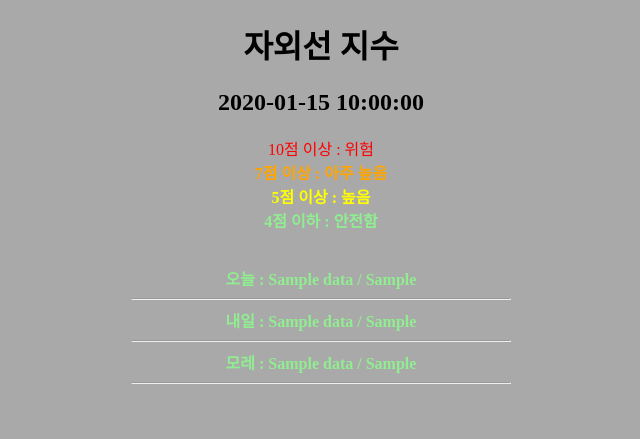
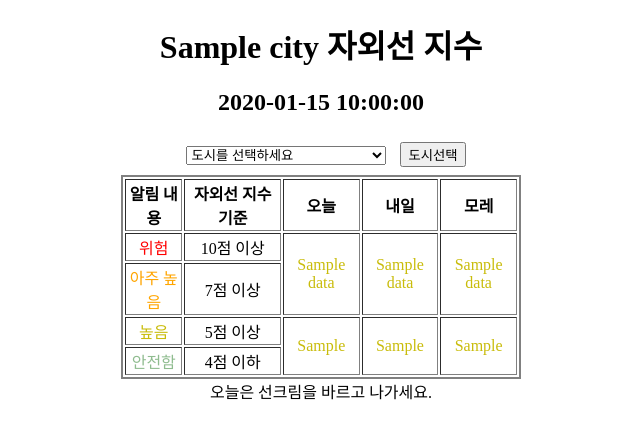
Before and after one commit to canonjoon/lifestyle_ca, a Flask app: template templates/index.html in a window 1280 px wide. Shown: the top 439 px of the page, without its empty margins (319-959 px from the left). Run offline with Flask 2, Linux system fonts and the light colour scheme; the template is opened without the code that fills it: most values are stand-ins (such as "Sample title", 1, 10 or a date in 2020); parts of the project's set-up code (start-up, migrations or seed data) failed here and were passed over.

Commit message:
office to home

```diff
--- a/app.py
+++ b/app.py
@@ -1,6 +1,7 @@
-from flask import Flask, render_template
+from flask import Flask, render_template, request
 import life_data
-import test
+import uv_text
+
 
 from datetime import date, timedelta
 
@@ -11,16 +12,29 @@ app = Flask(__name__)
 @app.route('/')
 def index():
 
+
+    city=request.args.get('city')
+
+
+    city_num = 1100000000
+    if city==None : city='Seoul'
+    if city =='Seoul':city_num=1100000000
+    if city =='Busan': city_num=2600000000
+    if city =='Daejeon': city_num=3000000000
+    if city =='Gwangju': city_num=2900000000
+    if city =='Jeju': city_num=5000000000
+
+
     #오늘 날짜 추출
     now = date.today()
     now_str=now.strftime("%Y%m%d")
 
 
-    data = life_data.get_uv_data(1100000000,now_str)
-    uv_list = test.uv_list(data[0],data[1],data[2])
+    data = life_data.get_uv_data(city_num,now_str)
+    uv_list = uv_text.uv_list(data[0],data[1],data[2])
     #print(data[0])
 
-    return render_template('index.html',data=data, now=now,uv_list=uv_list)
+    return render_template('index.html',data=data, now=now,uv_list=uv_list,city=city)
 
 #메인 영역
 if __name__ == "__main__":
--- a/static/index.css
+++ b/static/index.css
@@ -1,9 +1,8 @@
 
 body {
     text-align: center;
-    background-color: darkgrey;
+
 }
-
 
 .red {
         color: red;
@@ -14,21 +13,26 @@ body {
 }
 
 .yellow {
-        color: yellow;
+        color: rgb(201, 188, 11);
 }
 
 .green {
-        color: lightgreen;
+        color: darkseagreen;
 }
 
 #legend {
-        width: 60%;
+        border-style: solid;
+        width: 400px;
         margin: auto;
-        background-color: darkgrey;
-        text-align: center;
+
 }
 
-#today, #tomorow,#daytomorow {
+#v {
+     border-style: hidden;
+}
+
+.today, .tomorow,.daytomorow,.todayt, .tomorowt,.daytomorowt {
+
     width: 30%;
     margin: auto;
 }
--- a/templates/index.html
+++ b/templates/index.html
@@ -8,52 +8,118 @@
 
 </head>
 <body>
-     <h1>자외선 지수</h1>
+     <h1>{{city}} 자외선 지수 </h1><h2>{{now}}</h2>
 
-     <h2>{{now}}</h2>
+     <form action="\" method="get" class="name">
+        <select name="city" style="width: 200px; margin:10px;">
+            <option value="Seoul" > 도시를 선택하세요
+            <option value="Seoul" > 서울
+            <option value="Busan" > 부산
+            <option value="Daejeon"> 대전
+            <option value="Gwangju"> 광주
+            <option value="Jeju"> 제주
+        </select>
+            <button type="submit">도시선택</button>
+     </form>
 
-     <div id="legend">
-        <div class="red">10점 이상 : 위험 </div><b>
-        <div class="orange">7점 이상 : 아주 높음</div> <b>
-        <div class="yellow">5점 이상 : 높음</div> <b>
-        <div class="green">4점 이하 : 안전함</div> <br><p>
-    </div>
+        <table id="legend" border="2">
+          <div id="v">
+            <tr class="v">
+                <th>알림 내용</th>
+                <th>자외선 지수 기준</th>
+                <th>오늘</th>
+                <th>내일</th>
+                <th>모레</th>
+            </tr>
 
+            <tr>
+                <td  class="red">  위험 </td>
+                <td>10점 이상</td>
+                <td rowspan="2"><div id="today">{{data[0]}} </div></td>
+                <td rowspan="2"><div id="tomorow">{{data[1]}} </div></td>
+                <td rowspan="2"><div id="daytomorow">{{data[2]}} </div></td>
+            </tr>
 
+            <tr>
+                <td  class="orange"> 아주 높음 </td>
+                <td>7점 이상</td>
+
+            </tr>
+
+            <tr>
+                <td  class="yellow">높음</td>
+                <td>5점 이상</td>
+                <td rowspan="2"><div id="todayt">{{uv_list[0]}} </div></td>
+                <td rowspan="2"><div id="tomorowt">{{uv_list[1]}} </div></td>
+                <td rowspan="2"><div id="daytomorowt">{{uv_list[2]}} </div></td>
+            </tr>
+
+            <tr>
+                <td  class="green">안전함 </td>
+                <td>4점 이하</td>
+            </tr>
+          </div>
+        </table>
+
+        <div id="today_text" >오늘은......</div>
+
+    <!--
      <div id="today">   오늘 : {{data[0]}} / {{uv_list[0]}} <hr> </div>
      <div id="tomorow">   내일 : {{data[1]}} / {{uv_list[1]}} <hr> </div>
      <div id="daytomorow">   모레 : {{data[2]}} / {{uv_list[2]}} <hr> </div>
+     -->
 
 <script>
-    if ("{{uv_list[0]}}">10) {
+    //자외선 지수확인하여 글자색 변경 조건문.
+    if ("{{data[0]}}"<=4) {
+        document.getElementById('today').style.color='darkseagreen';
+        document.getElementById('todayt').style.color='darkseagreen';
+        document.getElementById('today_text').innerText="오늘은 외출을 해도 괜찮습니다.";
+    } else if (5<= "{{data[0]}}"<=6) {
+        document.getElementById('today').style.color='rgb(201, 188, 11)';
+        document.getElementById('todayt').style.color='rgb(201, 188, 11)';
+        document.getElementById('today_text').innerText="오늘은 선크림을 바르고 나가세요.";
+    }else if (7<="{{data[0]}}"<=9) {
+        document.getElementById('today').style.color='orange';
+        document.getElementById('todayt').style.color='orange';
+        document.getElementById('today_text').innerText="오늘은 외출을 자제 하세요.";
+    }else {
         document.getElementById('today').style.color='red';
-    }else if ("{{uv_list[0]}}">=7) {
-        document.getElementById('today').style.color='orange';
-    }else if ("{{uv_list[0]}}">=5) {
-        document.getElementById('today').style.color='yellow';
-    }else {
-        document.getElementById('today').style.color='lightgreen';
+        document.getElementById('todayt').style.color='red';
+        document.getElementById('today_text').innerText="오늘은 위험하니 외출하지 마세요.";
     }
 
-    if ("{{uv_list[1]}}">10) {
+    if ("{{data[1]}}"<=4) {
+        document.getElementById('tomorow').style.color='darkseagreen';
+        document.getElementById('tomorowt').style.color='darkseagreen';
+    } else if (5<= "{{data[1]}}"<=6) {
+        document.getElementById('tomorow').style.color='rgb(201, 188, 11)';
+        document.getElementById('tomorowt').style.color='rgb(201, 188, 11)';
+    }else if (7<="{{data[1]}}"<=9) {
+        document.getElementById('tomorow').style.color='orange';
+        document.getElementById('tomorowt').style.color='orange';
+    }else {
         document.getElementById('tomorow').style.color='red';
-    }else if ("{{uv_list[1]}}">=7) {
-        document.getElementById('tomorow').style.color='orange';
-    }else if ("{{uv_list[1]}}">=5) {
-        document.getElementById('tomorow').style.color='yellow';
-    }else {
-        document.getElementById('tomorow').style.color='lightgreen';
+        document.getElementById('tomorowt').style.color='red';
     }
 
-    if ("{{uv_list[2]}}">10) {
+
+
+
+    if ("{{data[2]}}"<=4) {
+        document.getElementById('daytomorow').style.color='darkseagreen';
+        document.getElementById('daytomorowt').style.color='darkseagreen';
+    }  else if (5<= "{{data[2]}}"<=6) {
+        document.getElementById('daytomorow').style.color='rgb(201, 188, 11)';
+        document.getElementById('daytomorowt').style.color='rgb(201, 188, 11)';
+    }else if (7<="{{data[2]}}"<=9) {
+        document.getElementById('daytomorow').style.color='orange';
+        document.getElementById('daytomorowt').style.color='orange';
+    }else {
         document.getElementById('daytomorow').style.color='red';
-    }else if ("{{uv_list[2]}}">=7) {
-        document.getElementById('daytomorow').style.color='orange';
-    }else if ("{{uv_list[2]}}">=5) {
-        document.getElementById('daytomorow').style.color='yellow';
-    }else {
-        document.getElementById('daytomorow').style.color='lightgreen';
+        document.getElementById('daytomorowt').style.color='red';
     }
+
 
 </script>
 
```
Also changed, not shown: life_data.py (+8 -5 lines), uv_text.py (renamed from test.py).
